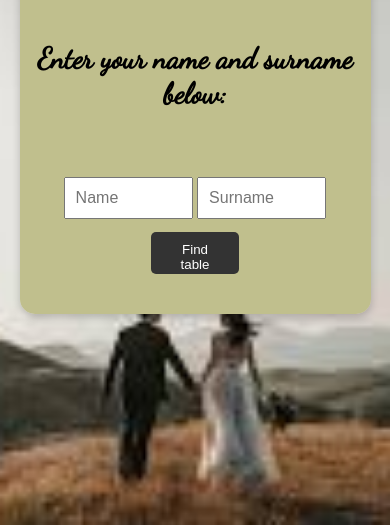
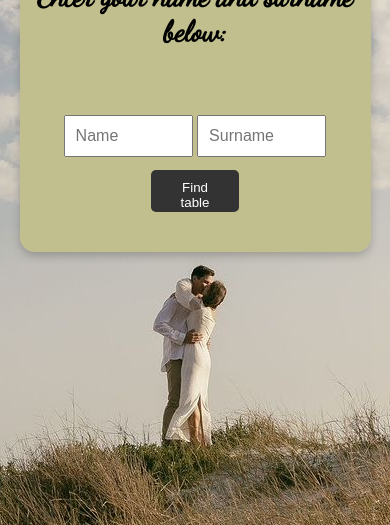
Before and after one commit to DiehanDrotschie/Troue, a website: page index.html in a window 390 px wide. Shown: the part 319-844 px from the top of the page. Drawn offline with Linux system fonts and the light colour scheme.

Commit message:
almost done

```diff
--- a/style.css
+++ b/style.css
@@ -2,7 +2,7 @@
 
 body {
      font-family: 'Dancing Script', cursive;
-    background-image: url('https://raw.githubusercontent.com/DiehanDrotschie/Troue/main/wed.jpg?raw=true');
+    background-image: url('https://raw.githubusercontent.com/DiehanDrotschie/Troue/main/pic1.jpg?raw=true');
     background-size: cover; /* Resize the background image to cover the entire container */
     background-position: center; /* Center the background image */
     background-repeat: no-repeat; /* Prevent the background image from repeating */
@@ -22,6 +22,7 @@ body {
     max-width: 550px; /* Maximum width to ensure it doesn't get too large on wider screens */
     max-height: 450px; /* Maximum height */
     margin: auto; /* To center the card in the container */
+    margin-bottom: 70%;
 }
 
 /* Media query for smaller screens, like mobile devices */
@@ -30,6 +31,11 @@ body {
         width: 90%; /* Increase width on smaller screens */
         height: 50vh; /* Adjust height as needed */
         /* Additional style adjustments for mobile devices can go here */
+    }
+
+        body {
+        background-size: auto; /* Example: Adjust background size on small screens */
+        background-position: top ; /* Example: Adjust background position on small screens */
     }
 }
 
```
Also changed, not shown: pic2.jpg (deleted), wed.jpg (deleted).
